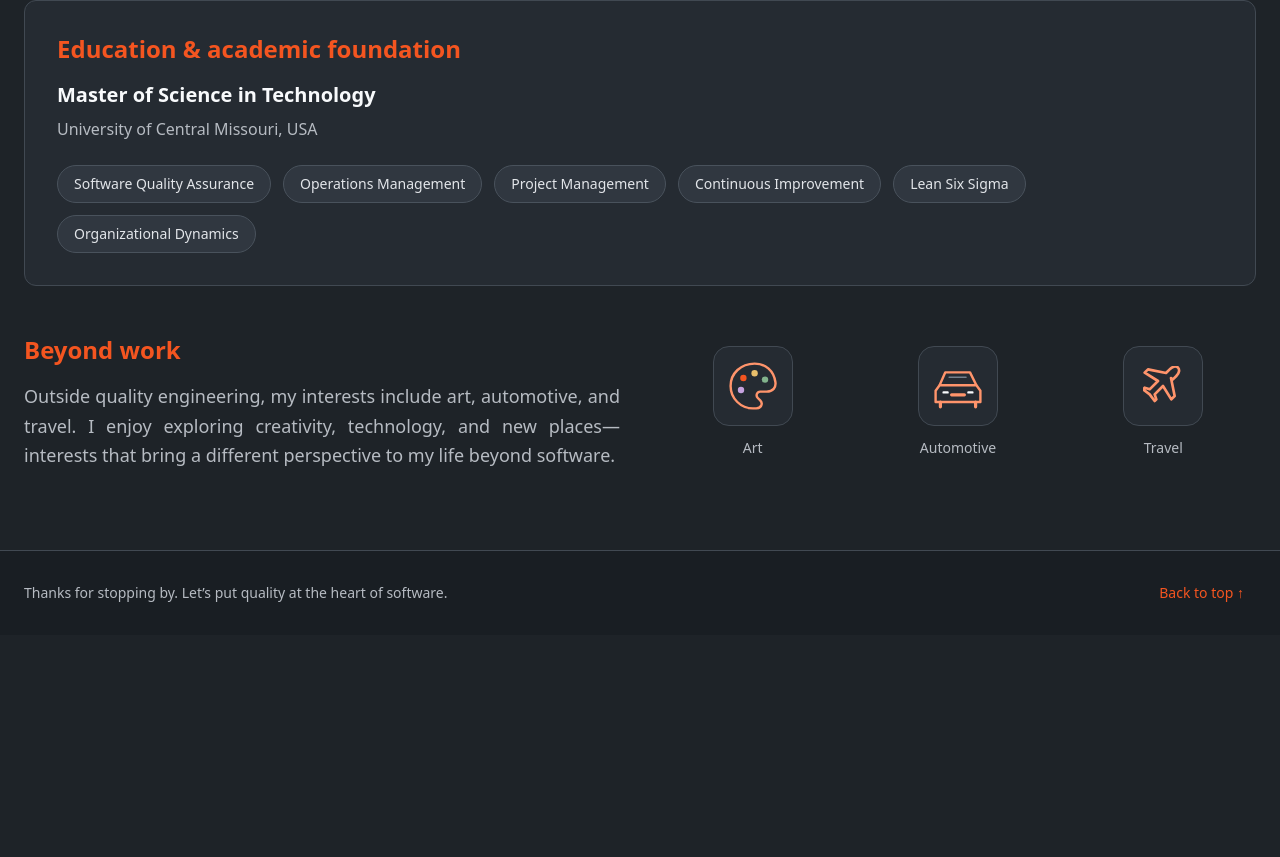
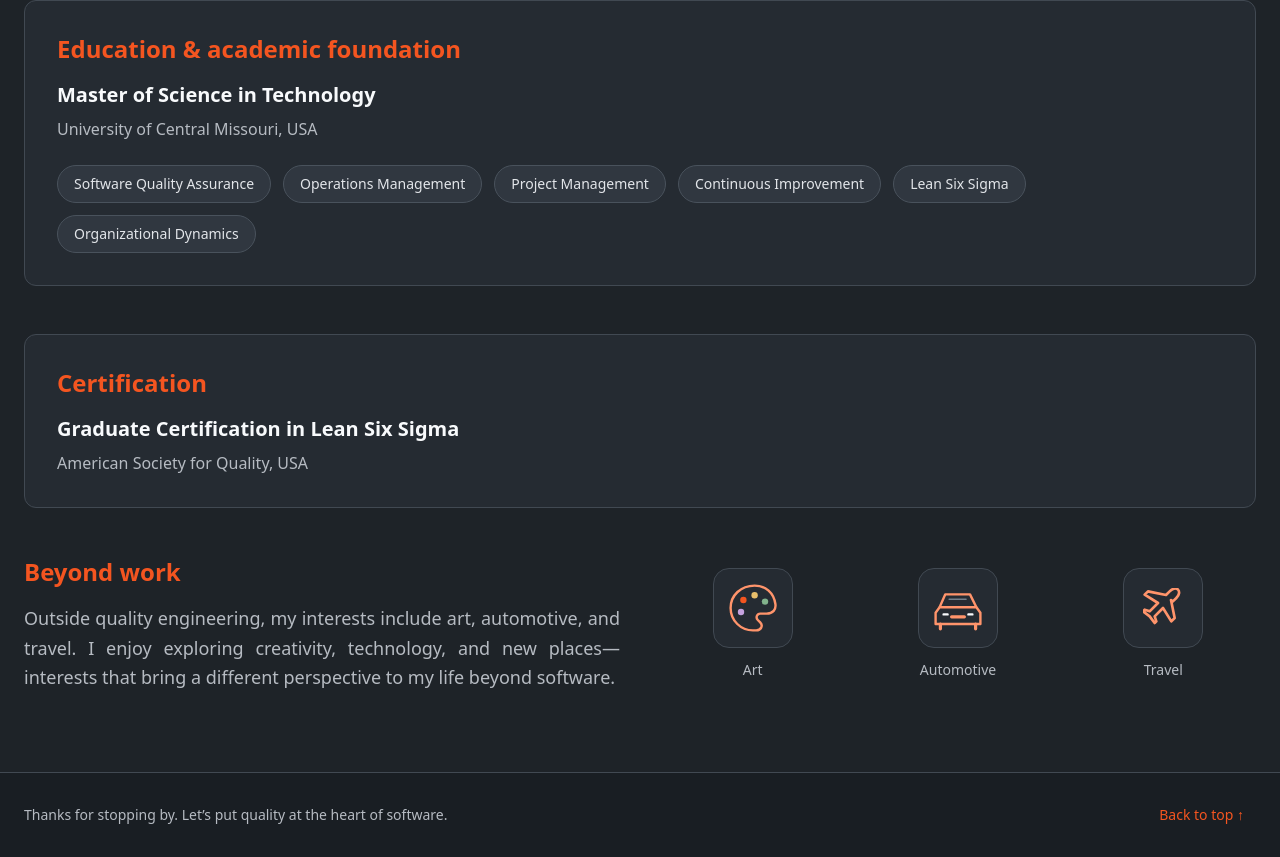
Before and after one commit to nirmalthanga-qa/nirmal-portfolio, a Next.js app: page /about in a window 1280 px wide. Shown: the part 1116-1973 px from the top of the page. Before the commit the page ends 1751 px from the top, so only its background shows below. Built offline with nearby package versions, Linux system fonts and the light colour scheme.

Commit message:
added certification

```diff
--- a/app/about/page.tsx
+++ b/app/about/page.tsx
@@ -129,6 +129,27 @@ export default function AboutPage() {
             </li>
           ))}
         </ul>
+      </section>
+
+      <section
+        data-testid="certification-section"
+        aria-labelledby="certification-heading"
+        className="mt-12 rounded-xl border border-slate-700 bg-slate-800 p-6 sm:p-8"
+      >
+        <h2
+          id="certification-heading"
+          className="text-2xl font-semibold text-teal-400"
+        >
+          Certification
+        </h2>
+
+        <h3 className="mt-4 text-xl font-semibold text-white">
+          Graduate Certification in Lean Six Sigma
+        </h3>
+
+        <p className="mt-2 text-slate-300">
+          American Society for Quality, USA
+        </p>
       </section>
 
       <section
```
